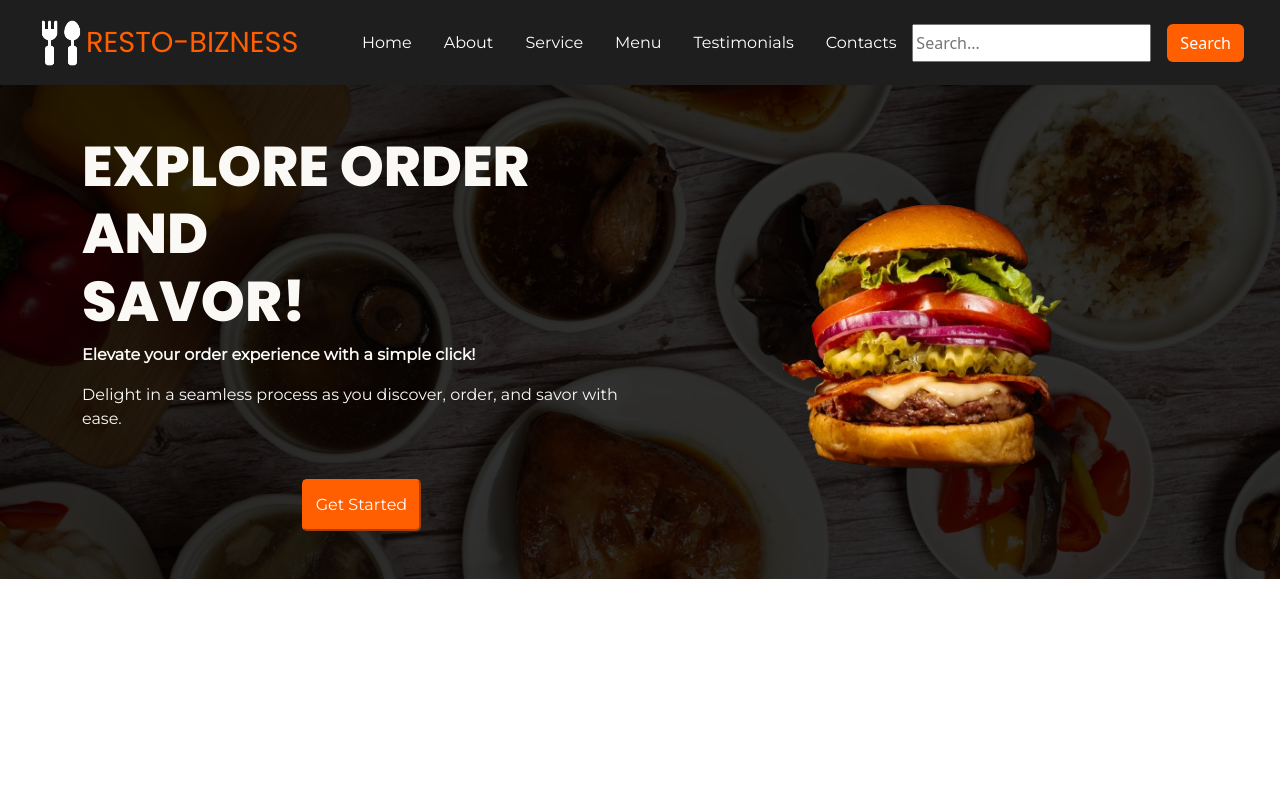
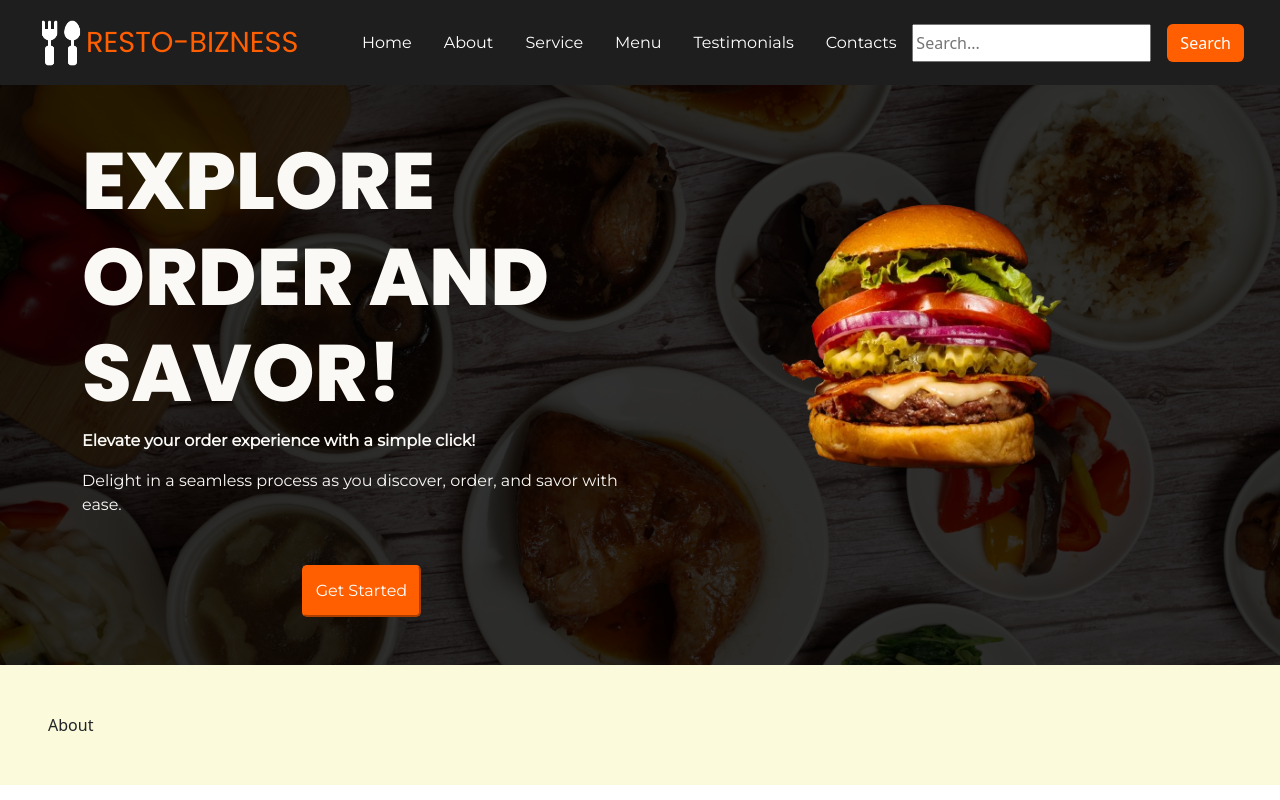
Before and after one commit to novice-is-me/Resto_Bizness, a React (Vite) app: page / in a window 1280 px wide. Built offline with nearby package versions, Linux system fonts and the light colour scheme.

Commit message:
Adding About Section

```diff
--- /dev/null
+++ b/src/components/About/About.jsx
@@ -0,0 +1,12 @@
+import React from 'react'
+import './about.css'
+
+const About = () => {
+  return (
+    <div className='about m-0 p-5'>
+      About
+    </div>
+  )
+}
+
+export default About
--- /dev/null
+++ b/src/components/About/about.css
@@ -0,0 +1,3 @@
+.about{
+    background-color: #FBFADA;
+}
--- a/src/components/Hero/Hero.jsx
+++ b/src/components/Hero/Hero.jsx
@@ -2,7 +2,6 @@ import React from 'react'
 import './hero.css'
 import ButtonComponent from '../Button/ButtonComponent'
 import imageHero from '../../assets/imageHero.png'
-import heroBackground from '../../assets/heroBackground.jpg'
 
 const Hero = () => {
   return (
@@ -10,7 +9,7 @@ const Hero = () => {
       <div className='container d-flex justify-content-between m-0'>
         <div className='d-flex left-container justify-content-center align-items-center'>
           <div>
-            <h1>EXPLORE ORDER AND <br /> SAVOR!</h1>
+            <h1>EXPLORE ORDER AND SAVOR!</h1>
             <p style={{fontWeight:'bold'}}>Elevate your order experience with a simple click!</p>
             <p>Delight in a seamless process as you discover, order, and savor with ease.</p>
           </div>
--- a/src/components/Hero/hero.css
+++ b/src/components/Hero/hero.css
@@ -27,7 +27,7 @@
 
 .left-container h1{
     font-family: var(--font-brand);
-    font-size: 3.5em;
+    font-size: 5em;
     font-weight: 800;
     color: #FAF9F6;
 
--- a/src/main.jsx
+++ b/src/main.jsx
@@ -3,10 +3,12 @@ import ReactDOM from 'react-dom/client'
 import Navbar from './components/Navbar/Navbar.jsx'
 import './index.css'
 import Hero from './components/Hero/Hero.jsx'
+import About from './components/About/About.jsx'
 
 ReactDOM.createRoot(document.getElementById('root')).render(
   <React.StrictMode>
     <Navbar/>
     <Hero/>
+    <About/>
   </React.StrictMode>,
 )
```
Also changed, not shown: src/components/CardComponent/CardComponent.jsx (added, +11 -0 lines), src/components/CardComponent/card.css (added).
